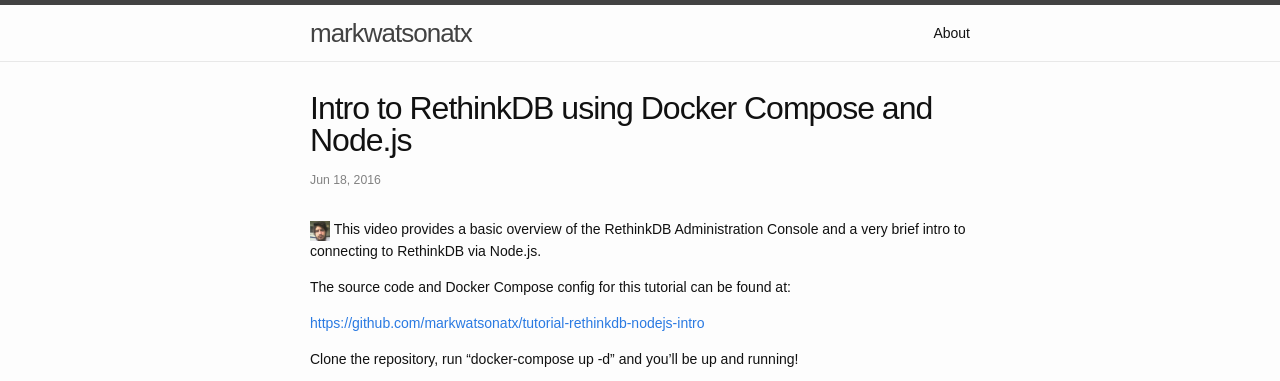
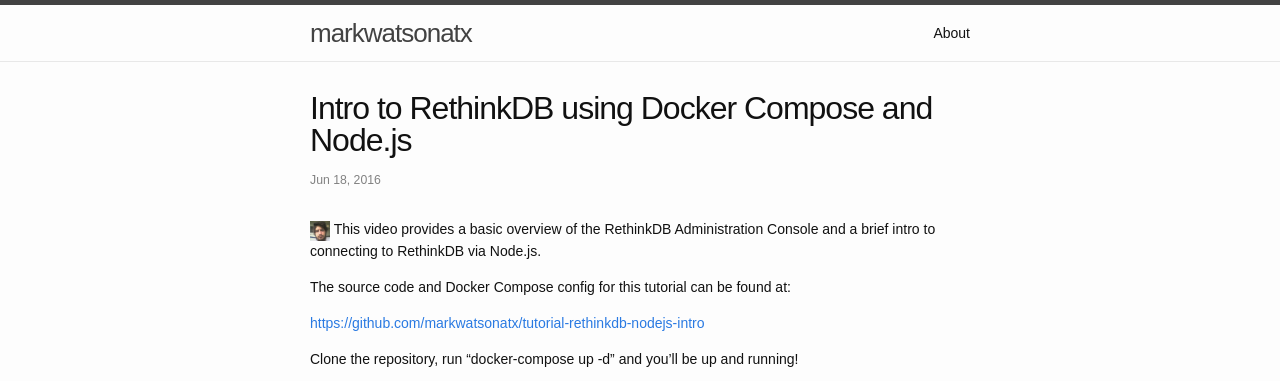
Before and after one commit to markwatsonatx/markwatsonatx.github.io, a Jekyll site: the page built from _posts/2016-06-18-tutorial-rethinkdb-intro.markdown, in a window 1280 px wide, cut to the strip 0-381 px from the top of the page. Built offline with Jekyll 4.4.1, drawn with Linux system fonts in a browser that asks for light colours; some web fonts are replaced.

Commit message:
Updated video

```diff
--- a/_posts/2016-06-18-tutorial-rethinkdb-intro.markdown
+++ b/_posts/2016-06-18-tutorial-rethinkdb-intro.markdown
@@ -3,11 +3,11 @@
 title:  "Intro to RethinkDB using Docker Compose and Node.js"
 date:   2016-06-18 09:00:00 -0500
 categories: [tutorial, rethinkdb, nodejs]
-caption: This video provides a basic overview of the RethinkDB Administration Console and a very brief intro to connecting to RethinkDB via Node.js.
+caption: This video provides a basic overview of the RethinkDB Administration Console and a brief intro to connecting to RethinkDB via Node.js.
 super: unofficial
 ---
 
-![Super Unofficial](/img/profile0.jpg){: .post-content-profile } This video provides a basic overview of the RethinkDB Administration Console and a very brief intro to connecting to RethinkDB via Node.js.
+![Super Unofficial](/img/profile0.jpg){: .post-content-profile } This video provides a basic overview of the RethinkDB Administration Console and a brief intro to connecting to RethinkDB via Node.js.
 
 The source code and Docker Compose config for this tutorial can be found at:
 
@@ -15,4 +15,4 @@
 
 Clone the repository, run "docker-compose up -d" and you'll be up and running!
 
-<iframe width="640" height="400" src="https://www.youtube.com/embed/sETrU7kQT_s" frameborder="0" allowfullscreen></iframe>
+<iframe width="640" height="400" src="https://www.youtube.com/embed/K4q9POtIs4g" frameborder="0" allowfullscreen></iframe>
```
